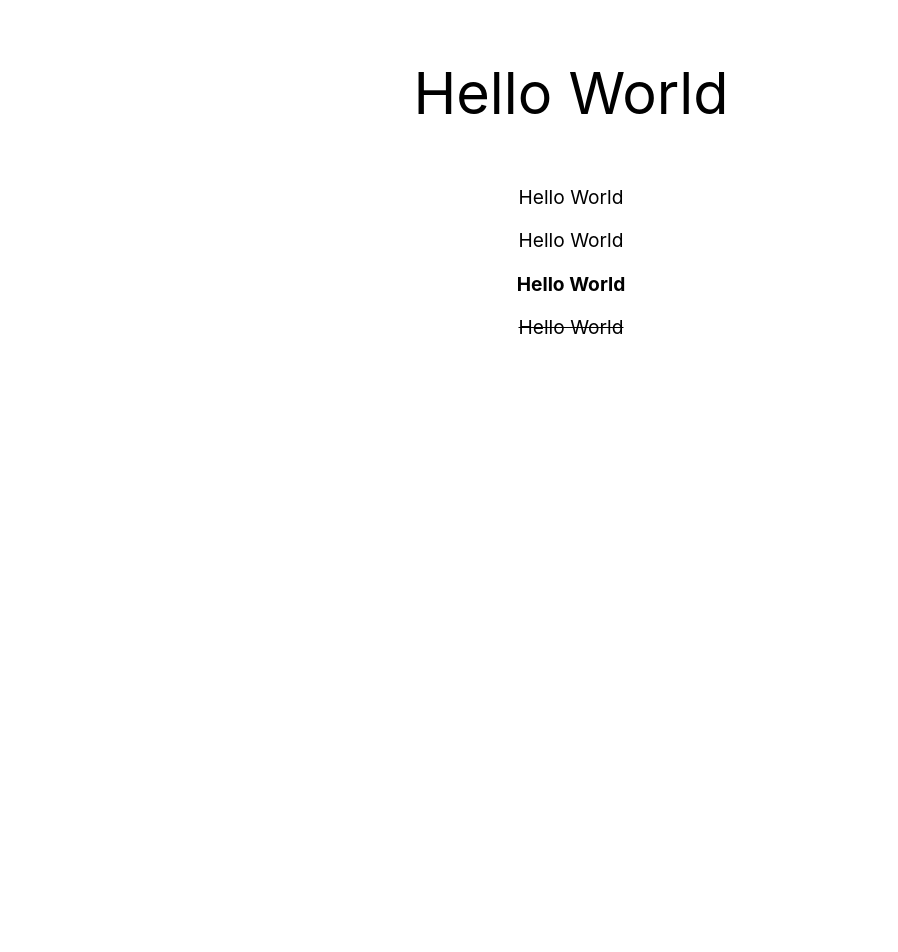
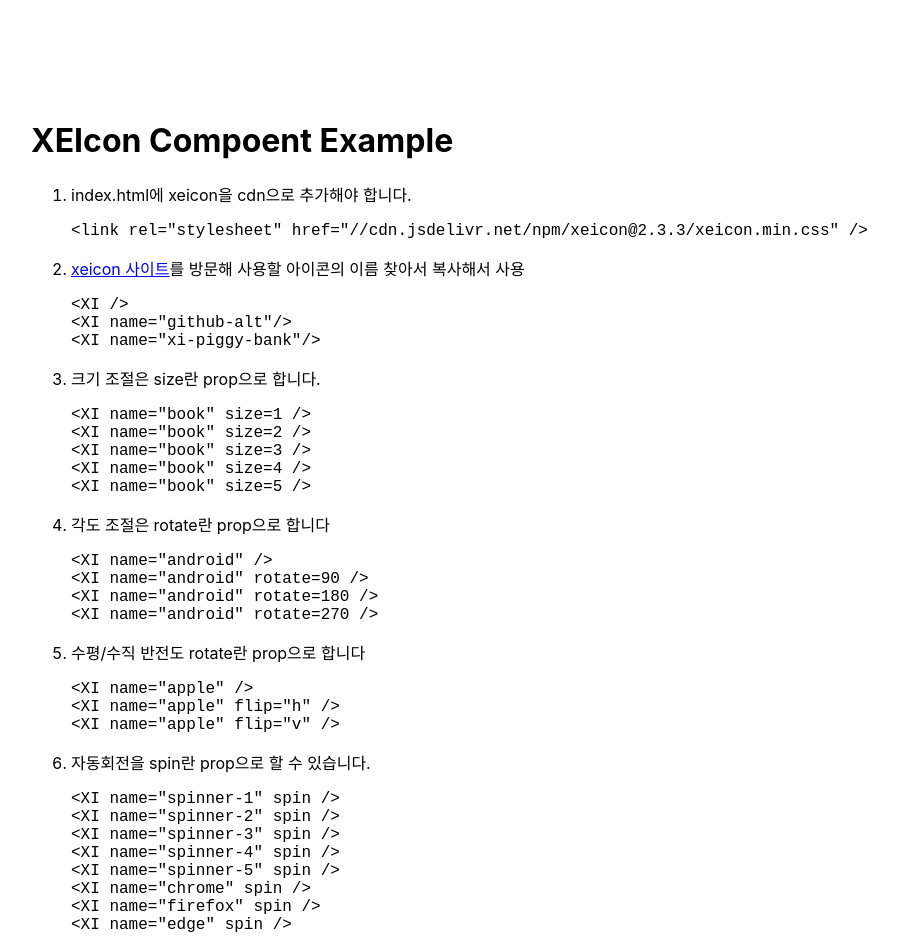
Before and after one commit to incheondevs/IUI, a React (Create React App) app: page / in a window 1280 px wide. Shown: the top 952 px of the page, without its empty margins (69-967 px from the left). Before the commit the page ends 800 px from the top, so only its background shows below. Built offline with nearby package versions, Linux system fonts and the light colour scheme; some icons are missing.

Commit message:
xeixon 컴포넌트 작업

```diff
--- a/public/index.html
+++ b/public/index.html
@@ -24,6 +24,7 @@
       Learn how to configure a non-root public URL by running `npm run build`.
     -->
     <link href="https://fonts.googleapis.com/icon?family=Material+Icons" rel="stylesheet">
+    <link rel="stylesheet" href="//cdn.jsdelivr.net/npm/xeicon@2.3.3/xeicon.min.css">
     <title>React App</title>
   </head>
   <body>
--- a/src/App.js
+++ b/src/App.js
@@ -1,5 +1,5 @@
 import React, { Component } from 'react';
-import Typography from './components/Typography';
+import XEIconExample from './components/icons/xeicon.example.js';
 
 import './App.css';
 
@@ -7,11 +7,7 @@ class App extends Component {
   render() {
     return (
       <div className="App">
-        <Typography scaleLevel={3}>Hello World</Typography>
-        <Typography headLevel={2}>Hello World</Typography>
-        <Typography inline>Hello World</Typography>
-        <Typography bold>Hello World</Typography>
-        <Typography strike>Hello World</Typography>
+        <XEIconExample />
       </div>
     );
   }
--- /dev/null
+++ b/src/components/icons/xeicon.example.js
@@ -0,0 +1,99 @@
+import React from 'react';
+import XI from './xeicon';
+
+const Example = (props) => {
+
+    return (
+        <div style={ {padding: "100px", textAlign: "left"} }>
+            <h1>XEIcon Compoent Example</h1>
+            <ol>
+                <li>
+                    index.html에 xeicon을 cdn으로 추가해야 합니다.
+                    <pre>&lt;link rel="stylesheet" href="//cdn.jsdelivr.net/npm/xeicon@2.3.3/xeicon.min.css" /></pre>
+                </li>
+                <li>
+                    <a href="https://xpressengine.github.io/XEIcon/library-2.3.3.html">xeicon 사이트</a>를 방문해 사용할 아이콘의 이름 찾아서 복사해서 사용
+                    <pre>&lt;XI /><br/>&lt;XI name="github-alt"/><br/>&lt;XI name="xi-piggy-bank"/></pre>
+                    <XI size={3} />
+                    <XI name="github-alt" size={3} />
+                    <XI name="xi-piggy-bank" size={3} />
+                </li>
+                <li>
+                    크기 조절은 size란 prop으로 합니다.
+                    <pre>
+                        &lt;XI name="book" size={1} /><br/>
+                        &lt;XI name="book" size={2} /><br/>
+                        &lt;XI name="book" size={3} /><br/>
+                        &lt;XI name="book" size={4} /><br/>
+                        &lt;XI name="book" size={5} />
+                    </pre>
+                    <XI name="book" size={1} />
+                    <XI name="book" size={2} />
+                    <XI name="book" size={3} />
+                    <XI name="book" size={4} />
+                    <XI name="book" size={5} />
+                </li>
+                <li>
+                    각도 조절은 rotate란 prop으로 합니다
+                    <pre>
+                        &lt;XI name="android" /><br/>
+                        &lt;XI name="android" rotate={90} /><br/>
+                        &lt;XI name="android" rotate={180} /><br/>
+                        &lt;XI name="android" rotate={270} /><br/>
+                    </pre>
+                    <XI name="android" size={3} />
+                    <XI name="android" size={3} rotate={90} />
+                    <XI name="android" size={3} rotate={180} />
+                    <XI name="android" size={3} rotate={270} />
+                </li>
+                <li>
+                    수평/수직 반전도 rotate란 prop으로 합니다
+                    <pre>
+                        &lt;XI name="apple" /><br/>
+                        &lt;XI name="apple" flip="h" /><br/>
+                        &lt;XI name="apple" flip="v" /><br/>
+                    </pre>
+                    <XI name="apple" size={3} />
+                    <XI name="apple" size={3} flip="h" />
+                    <XI name="apple" size={3} flip="v" />
+                </li>
+                <li>
+                    자동회전을 spin란 prop으로 할 수 있습니다.
+                    <pre>
+                        &lt;XI name="spinner-1" spin /><br/>
+                        &lt;XI name="spinner-2" spin /><br/>
+                        &lt;XI name="spinner-3" spin /><br/>
+                        &lt;XI name="spinner-4" spin /><br/>
+                        &lt;XI name="spinner-5" spin /><br/>
+                        &lt;XI name="chrome" spin /><br/>
+                        &lt;XI name="firefox" spin /><br/>
+                        &lt;XI name="edge" spin />
+                    </pre>
+                    <XI name="spinner-1" size={2} spin/>
+                    <XI name="spinner-2" size={2} spin/>
+                    <XI name="spinner-3" size={2} spin/>
+                    <XI name="spinner-4" size={2} spin/>
+                    <XI name="spinner-5" size={2} spin/>
+                    <XI name="chrome" size={2} spin/>
+                    <XI name="firefox" size={2} spin />
+                    <XI name="edge" size={2} spin />
+                </li>
+
+                <li>
+                    메뉴 등에서 아이콘을 균등한 크기로 만들려면 fw란 prop을 사용합니다.
+                    <pre>
+                        &lt;XI name="file" fw /><br/>
+                        &lt;XI name="folder" fw /><br/>
+                        &lt;XI name="man" fw /><br/>
+                    </pre>
+                    <XI name="file" size={3} fw />
+                    <XI name="folder" size={3} fw />
+                    <XI name="man" size={3} fw />
+                </li>
+            </ol>
+
+        </div>
+    );
+}
+
+export default Example;
--- /dev/null
+++ b/src/components/icons/xeicon/index.js
@@ -0,0 +1,51 @@
+import React from 'react';
+import PropTypes from 'prop-types';
+
+const propTypes = {
+    name: PropTypes.string.isRequired,
+    size: PropTypes.number,
+    rotate: PropTypes.number,
+    flip: PropTypes.string,
+    fw: PropTypes.bool,
+    spin: PropTypes.bool,
+}
+
+const  defaultProps = {
+    name: "xpressengine",
+    size: 1,
+    rotate: 0,
+    fw: false,
+    spin: false,
+}
+
+const Icon = (props) => {
+
+    let cn = "";
+    cn += props.name.includes("xi-") ? props.name : "xi-" + props.name;
+    if( props.size > 1 ) {
+        cn += " ";
+        const sizeInt = Math.floor(props.size);
+        if( sizeInt < 2 ) cn += "xi-x";
+        else if ( sizeInt < 5 ) cn += `xi-${sizeInt}x`
+        else cn += "xi-5x";
+    }
+    if( props.rotate===90 || props.rotate===180 || props.rotate===270 ){
+        cn += " xi-rotate-"+props.rotate;
+    }
+    if( props.flip ){
+        if( props.flip === "h" ) cn += " xi-flip-horizontal";
+        else if( props.flip === "v" ) cn += " xi-flip-vertical"
+    }
+    if( props.spin ) cn += " xi-spin";
+    if( props.fw ) cn += " xi-fw";
+
+
+    return(
+        <i className={ cn }></i>
+    );
+}
+
+Icon.propTypes = propTypes;
+Icon.defaultProps = defaultProps;
+
+export default Icon;
```
